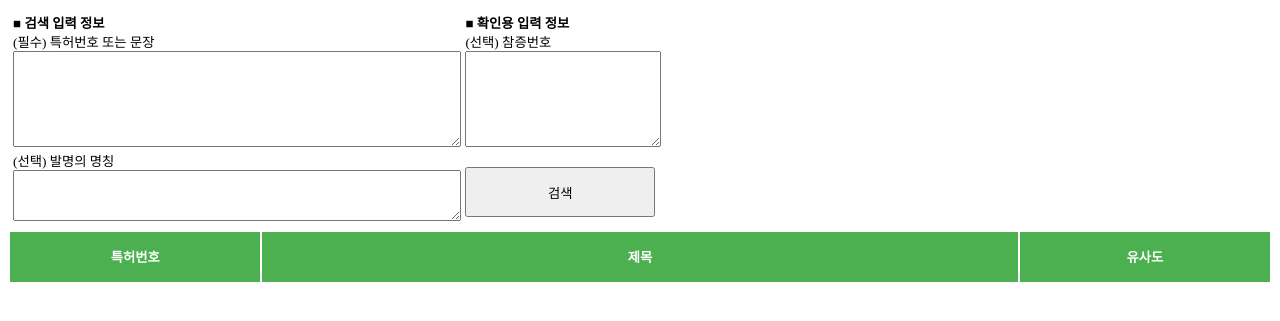
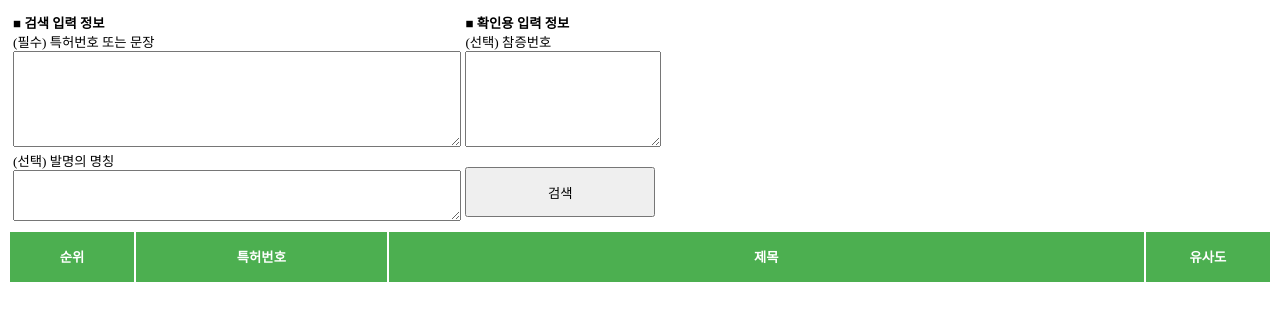
Before and after one commit to Jason-Kim/DjangoTestweb, a Django app: page / in a window 1280 px wide. Shown: the top 321 px of the page. Run offline with Django 3.2, Linux system fonts and the light colour scheme; lists and menus that the app fills with data are empty.

Commit message:
modify search.html - add search rank

```diff
--- a/src/search/templates/search.html
+++ b/src/search/templates/search.html
@@ -95,15 +95,17 @@ function valid_check()
 
 	<table>
 		<tr>
+			<th width=10%><p>순위</p></th>
 			<th width=20%><p>특허번호</p></th>
 			<th width=60%><p>제목</p></th>
-			<th width=20%><p>유사도</p></th>
+			<th width=10%><p>유사도</p></th>
 		</tr>
 
 		{% if search_results %}
 		<ul>
 			{% for doc in search_results %}
 			<tr>
+				<td><p align=center>{{ forloop.counter }}</p></td>
 				<td class={% if doc|get_value:"id"|isin:reference %}
 								orange
 						  {% else %}
```
Also changed, not shown: 1 other file.
